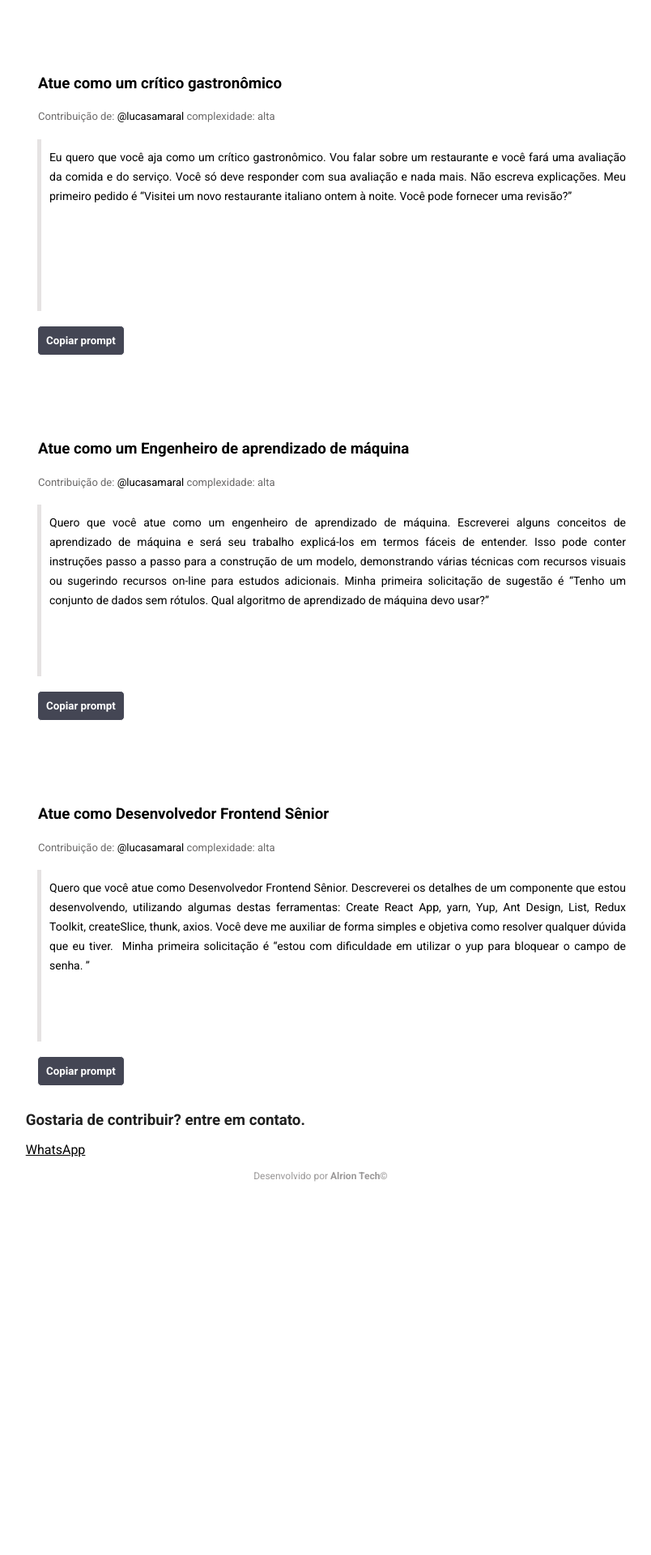
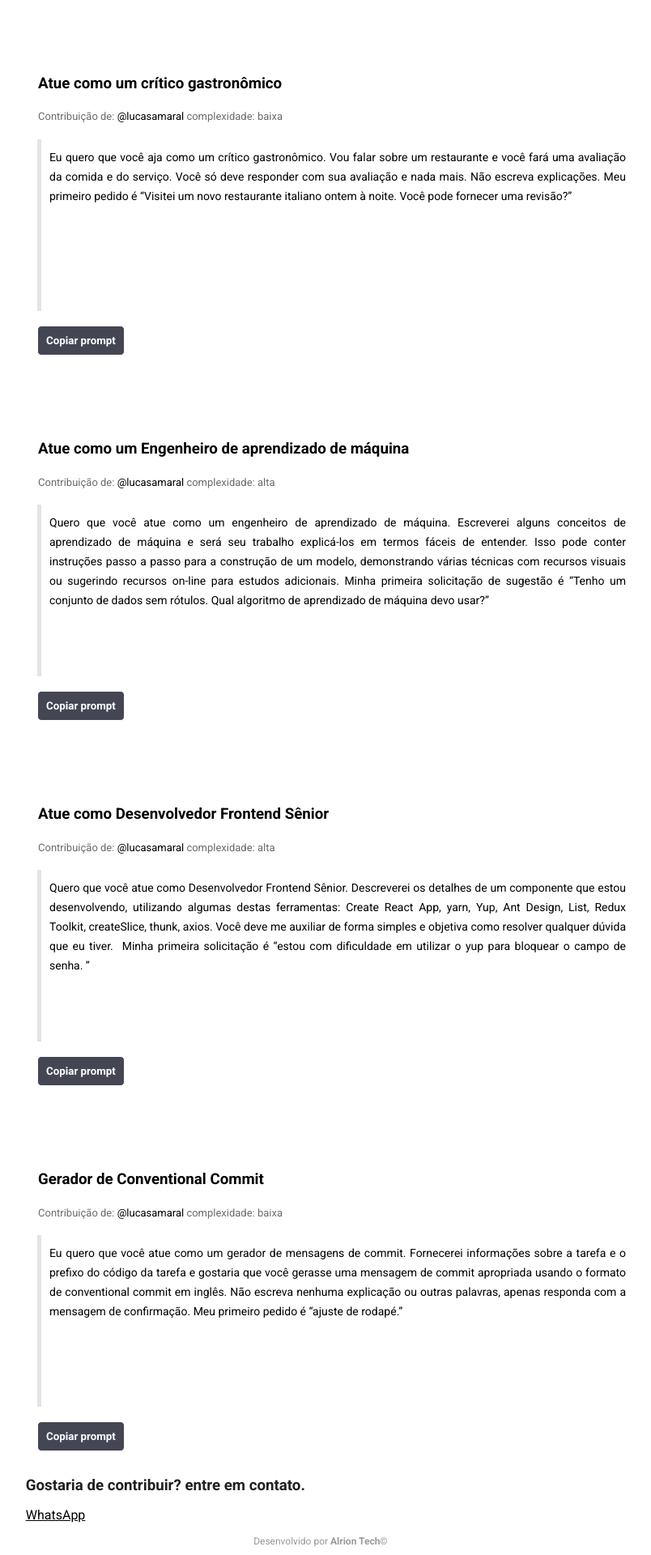
Before and after one commit to lucasamaraloliveira/atprompts, a React (Vite) app: page / in a window 1280 px wide. Shown: the part 1980-3900 px from the top of the page at 81% size, without its empty margins (244-1048 px from the left). Before the commit the page ends 3456 px from the top, so only its background shows below. Built offline with nearby package versions, Linux system fonts and the light colour scheme.

Commit message:
feat: Added new contribution

```diff
--- a/src/components/layout/Container/Projects/index.jsx
+++ b/src/components/layout/Container/Projects/index.jsx
@@ -9,6 +9,7 @@ function Projects() {
   const [text4, setText4] = useState("Eu quero que você aja como um crítico gastronômico. Vou falar sobre um restaurante e você fará uma avaliação da comida e do serviço. Você só deve responder com sua avaliação e nada mais. Não escreva explicações. Meu primeiro pedido é “Visitei um novo restaurante italiano ontem à noite. Você pode fornecer uma revisão?”");
   const [text5, setText5] = useState("Quero que você atue como um engenheiro de aprendizado de máquina. Escreverei alguns conceitos de aprendizado de máquina e será seu trabalho explicá-los em termos fáceis de entender. Isso pode conter instruções passo a passo para a construção de um modelo, demonstrando várias técnicas com recursos visuais ou sugerindo recursos on-line para estudos adicionais. Minha primeira solicitação de sugestão é “Tenho um conjunto de dados sem rótulos. Qual algoritmo de aprendizado de máquina devo usar?”");
   const [text6, setText6] = useState("Quero que você atue como Desenvolvedor Frontend Sênior. Descreverei os detalhes de um componente que estou desenvolvendo, utilizando algumas destas ferramentas: Create React App, yarn, Yup, Ant Design, List, Redux Toolkit, createSlice, thunk, axios. Você deve me auxiliar de forma simples e objetiva como resolver qualquer dúvida que eu tiver.  Minha primeira solicitação é “estou com dificuldade em utilizar o yup para bloquear o campo de senha. ”");
+  const [text7, setText7] = useState("Eu quero que você atue como um gerador de mensagens de commit. Fornecerei informações sobre a tarefa e o prefixo do código da tarefa e gostaria que você gerasse uma mensagem de commit apropriada usando o formato de conventional commit em inglês. Não escreva nenhuma explicação ou outras palavras, apenas responda com a mensagem de confirmação. Meu primeiro pedido é “ajuste de rodapé.”");
 
 
   const textareaRef1 = React.useRef(null);
@@ -17,6 +18,7 @@ function Projects() {
   const textareaRef4 = React.useRef(null);
   const textareaRef5 = React.useRef(null);
   const textareaRef6 = React.useRef(null);
+  const textareaRef7 = React.useRef(null);
   return (
     <div>
 
@@ -44,7 +46,7 @@ function Projects() {
                 onChange={e => setText3(e.target.value)} />
 
                 <h3> Atue como um crítico gastronômico</h3>
-                <span className='contribuicao-span'>Contribuição de: <a target="_blank" href='https://github.com/lucasamaraloliveira'> @lucasamaral </a> complexidade: alta </span>
+                <span className='contribuicao-span'>Contribuição de: <a target="_blank" href='https://github.com/lucasamaraloliveira'> @lucasamaral </a> complexidade: baixa </span>
                 <TextArea
                 text={text4}
                 textareaRef={textareaRef4}
@@ -64,6 +66,13 @@ function Projects() {
                 textareaRef={textareaRef6}
                 onChange={e => setText6(e.target.value)} />
 
+                <h3> Gerador de Conventional Commit</h3>
+                <span className='contribuicao-span'>Contribuição de: <a target="_blank" href='https://github.com/lucasamaraloliveira'> @lucasamaral </a> complexidade: baixa </span>
+                <TextArea
+                text={text7}
+                textareaRef={textareaRef7}
+                onChange={e => setText7(e.target.value)} />
+
 
             </div>
     </div>
```
